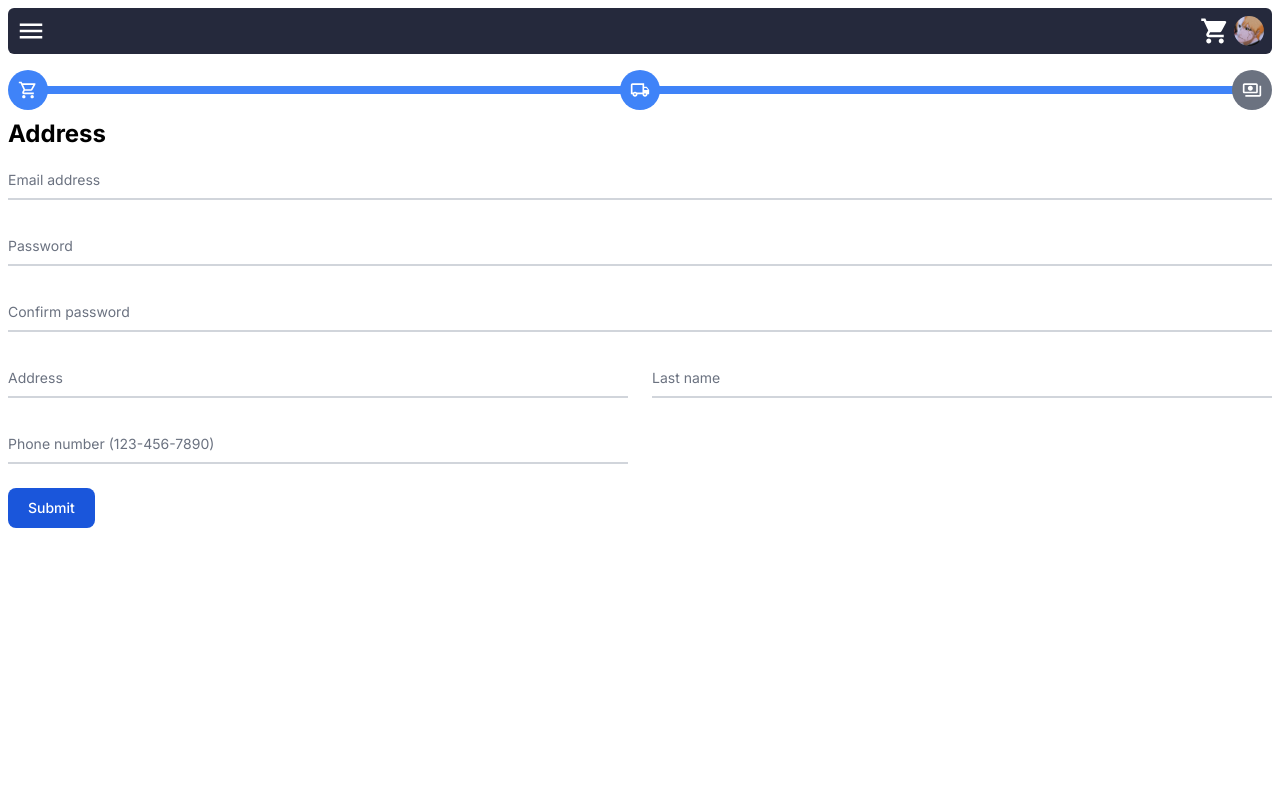
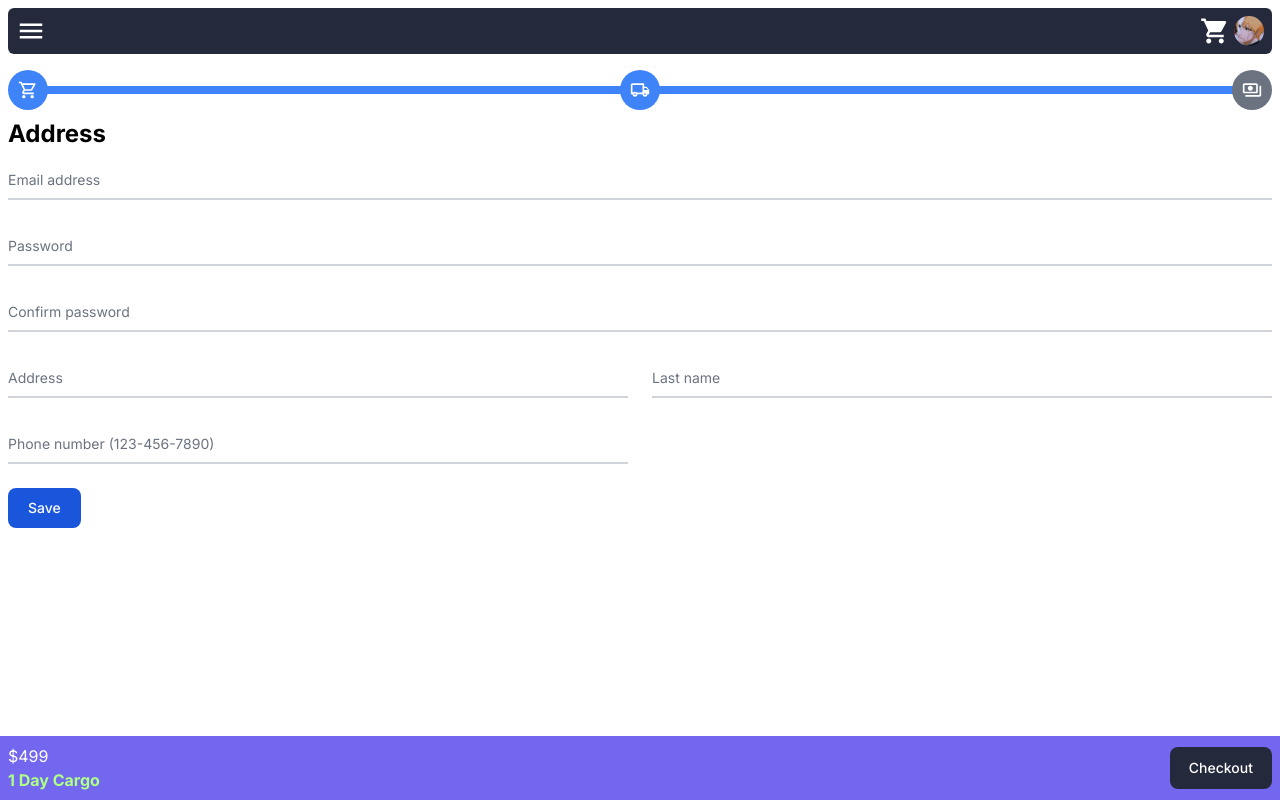
Before and after one commit to izzetcansuzen/ecommerce, a Next.js app: page /address in a window 1280 px wide. Built offline with nearby package versions, Linux system fonts and the light colour scheme.

Commit message:
created checkout steps component

```diff
--- a/app/address/page.js
+++ b/app/address/page.js
@@ -1,5 +1,7 @@
 "use client";
 import Progressbar from "@/app/components/progressbar";
+import { Button } from "flowbite-react";
+import Sticky from "@/app/components/checkout_steps/sticky";
 export default function Address() {
   return (
     <>
@@ -109,11 +111,12 @@ export default function Address() {
         </div>
         <button
           type="submit"
-          class="text-white bg-blue-700 hover:bg-blue-800 focus:ring-4 focus:outline-none focus:ring-blue-300 font-medium rounded-lg text-sm w-full sm:w-auto px-5 py-2.5 text-center dark:bg-blue-600 dark:hover:bg-blue-700 dark:focus:ring-blue-800"
+          className="text-white bg-blue-700 hover:bg-blue-800 focus:ring-4 focus:outline-none focus:ring-blue-300 font-medium rounded-lg text-sm w-full sm:w-auto px-5 py-2.5 text-center dark:bg-blue-600 dark:hover:bg-blue-700 dark:focus:ring-blue-800"
         >
-          Submit
+          Save
         </button>
       </form>
+      <Sticky />
     </>
   );
 }
--- /dev/null
+++ b/app/components/checkout_steps/sticky/index.js
@@ -0,0 +1,15 @@
+import { Button } from "flowbite-react";
+
+export default function Sticky() {
+  return (
+    <div className="absolute bottom-0 left-0 w-full bg-[#7367F0] p-2 flex justify-between items-center">
+      <div className="flex flex-col">
+        <span className="text-white">$499</span>
+        <span className="text-[#ADFF86] font-bold">1 Day Cargo</span>
+      </div>
+      <Button className="bg-[#25293C] focus:ring-0 enabled:focus:ring-0 focus:bg-[#25293C] enabled:hover:bg-[#25293C]">
+        Checkout
+      </Button>
+    </div>
+  );
+}
```
